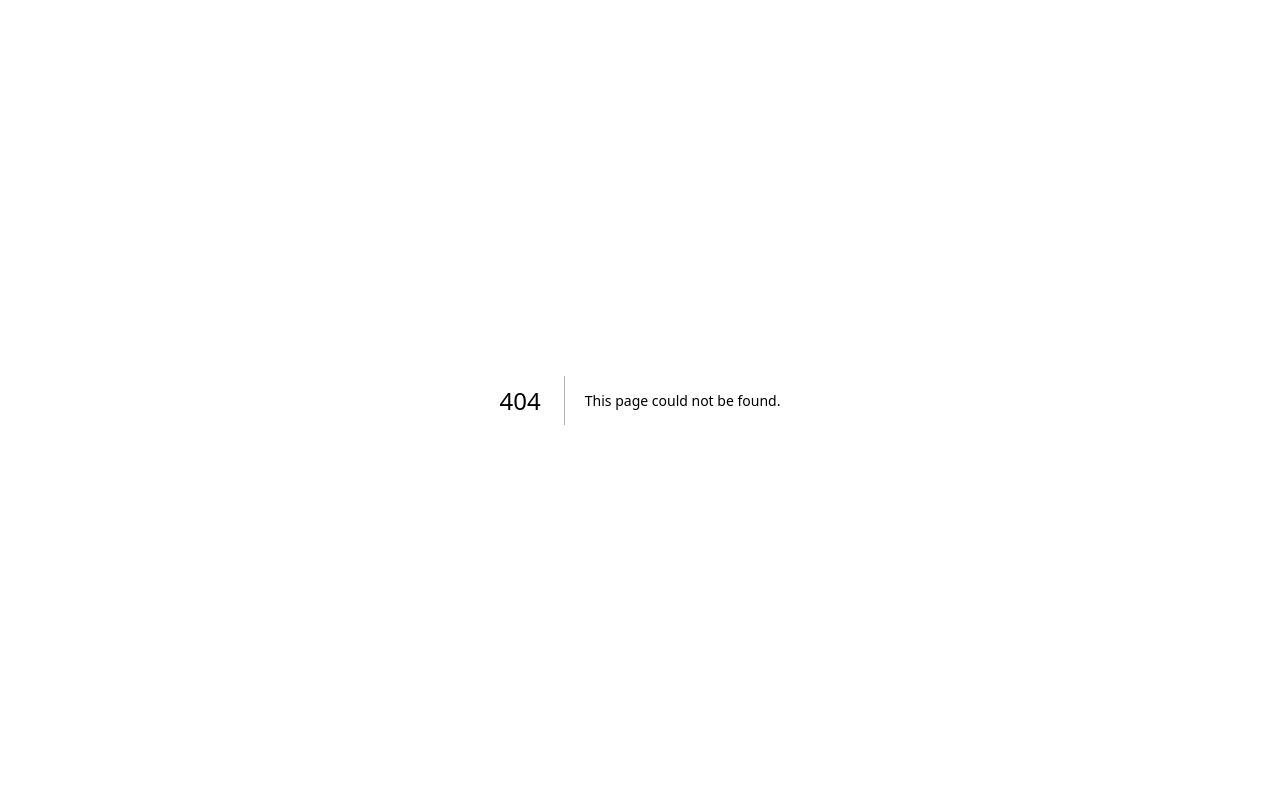
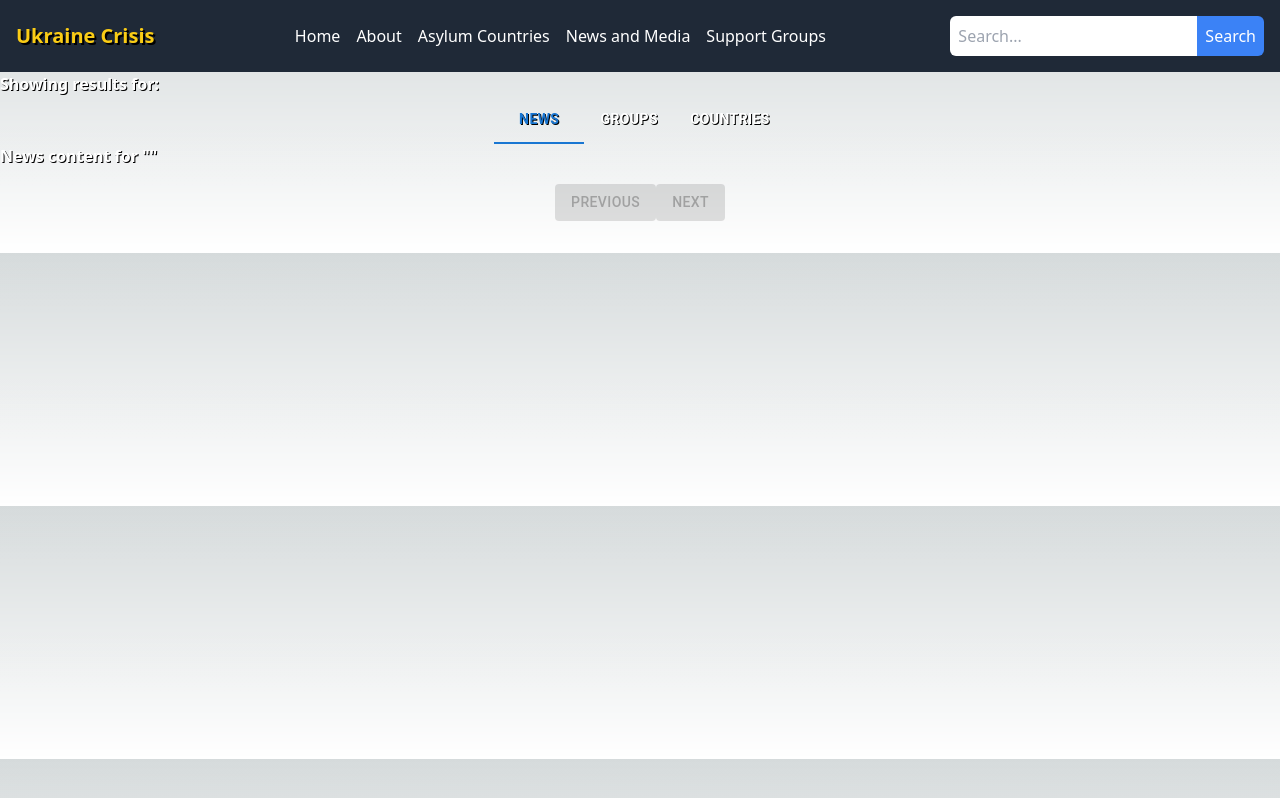
Before and after one commit to akhilbz/CS373_UkraineRefugees, a Next.js app in the folder group6/: page /search in a window 1280 px wide. Before the commit this address had no page. Built offline with nearby package versions, Linux system fonts and the light colour scheme.

Commit message:
Updating NavBar/Gloabl search Page

```diff
--- a/group6/src/pages/NavBar.js
+++ b/group6/src/pages/NavBar.js
@@ -13,7 +13,8 @@ const NavBar = () => {
     // Handle search submission
     const handleSearch = (e) => {
         e.preventDefault();
-        setSearchQuery(''); // Clear search input
+        router.push(`/search?term=${encodeURIComponent(searchQuery)}`);
+        setSearchQuery(''); // Clear search input after navigating
     };
 
     return (
--- /dev/null
+++ b/group6/src/pages/search.js
@@ -0,0 +1,77 @@
+import React, { useState } from 'react';
+import NavBar from './NavBar';
+import { useRouter } from 'next/router';
+import { Tabs, Tab, Button } from '@mui/material';
+
+const SearchPage = () => {
+    const router = useRouter();
+    const { term } = router.query;
+    const [selectedTab, setSelectedTab] = useState(0);
+    const [currentPage, setCurrentPage] = useState(1);
+    const [newsPerPage] = useState(6); // 6 items per page, adjust as needed
+
+    const handleTabChange = (event, newValue) => {
+        setSelectedTab(newValue);
+    };
+
+    // Pagination logic
+    const paginate = (pageNumber) => setCurrentPage(pageNumber);
+
+    // Dummy data for tab content
+    const tabContent = {
+        0: ['News item 1', 'News item 2', 'News item 3'],
+        1: ['Group 1', 'Group 2', 'Group 3'],
+        2: ['Country 1', 'Country 2', 'Country 3']
+    };
+
+    const indexOfLastItem = currentPage * newsPerPage;
+    const indexOfFirstItem = indexOfLastItem - newsPerPage;
+    const currentItems = tabContent[selectedTab].slice(indexOfFirstItem, indexOfLastItem);
+
+    const tabLabels = ["News", "Groups", "Countries"];
+    const selectedContentLabel = tabLabels[selectedTab];
+
+    return (
+        <div>
+            <NavBar />
+            <p style={{ fontWeight: 'bold', color: 'white', textShadow: '1px 1px black' }}>
+                Showing results for: {term}
+            </p>
+            <Tabs
+                value={selectedTab}
+                onChange={handleTabChange}
+                indicatorColor="primary"
+                textColor="primary"
+                centered
+                sx={{
+                    '.MuiTab-root': { fontWeight: 'bold', color: 'white', textShadow: '1px 1px black' },
+                }}
+            >
+                {tabLabels.map((label) => (
+                    <Tab key={label} label={label} />
+                ))}
+            </Tabs>
+            <h2 style={{ fontWeight: 'bold', color: 'white', textShadow: '1px 1px black' }}>
+                {selectedContentLabel} content for "{term}"
+            </h2>
+            <div className='flex justify-center mt-4 mb-8'>
+                <Button
+                    variant="contained"
+                    disabled={currentPage === 1}
+                    onClick={() => paginate(currentPage - 1)}
+                >
+                    Previous
+                </Button>
+                <Button
+                    variant="contained"
+                    disabled={currentItems.length < newsPerPage}
+                    onClick={() => paginate(currentPage + 1)}
+                >
+                    Next
+                </Button>
+            </div>
+        </div>
+    );
+};
+
+export default SearchPage;
```
